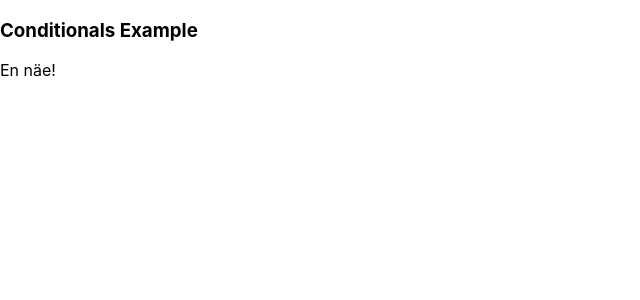
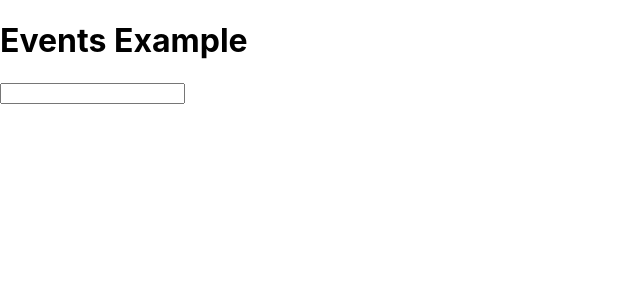
Before and after one commit to andyMcLang/building-applications-with-react-and-aspnet-core, a React (Create React App) app in the folder react-movies/: page / in a window 1280 px wide. Shown: the top 300 px of the page, without its empty margins (0-640 px from the left). Built offline with nearby package versions, Linux system fonts and the light colour scheme.

Commit message:
43. Events - Reacting to User Interaction done!

```diff
--- /dev/null
+++ b/react-movies/src/Events.tsx
@@ -0,0 +1,12 @@
+export default function Events() {
+    function handleKeyUp(e: React.KeyboardEvent<HTMLInputElement>) {
+        console.log(e.currentTarget.value)
+    }
+
+  return (
+    <>
+      <h1>Events Example</h1>
+      <input type="text" onKeyUp={handleKeyUp} />
+    </>
+  );
+}
--- a/react-movies/src/index.tsx
+++ b/react-movies/src/index.tsx
@@ -1,12 +1,12 @@
 import React from "react";
 import ReactDOM from "react-dom/client";
 import "./index.css";
-import Conditionals from "./Conditionals";
+import Events from "./Events";
 const root = ReactDOM.createRoot(
   document.getElementById("root") as HTMLElement
 );
 root.render(
   <React.StrictMode>
-    <Conditionals />
+    <Events />
   </React.StrictMode>
 );
```
